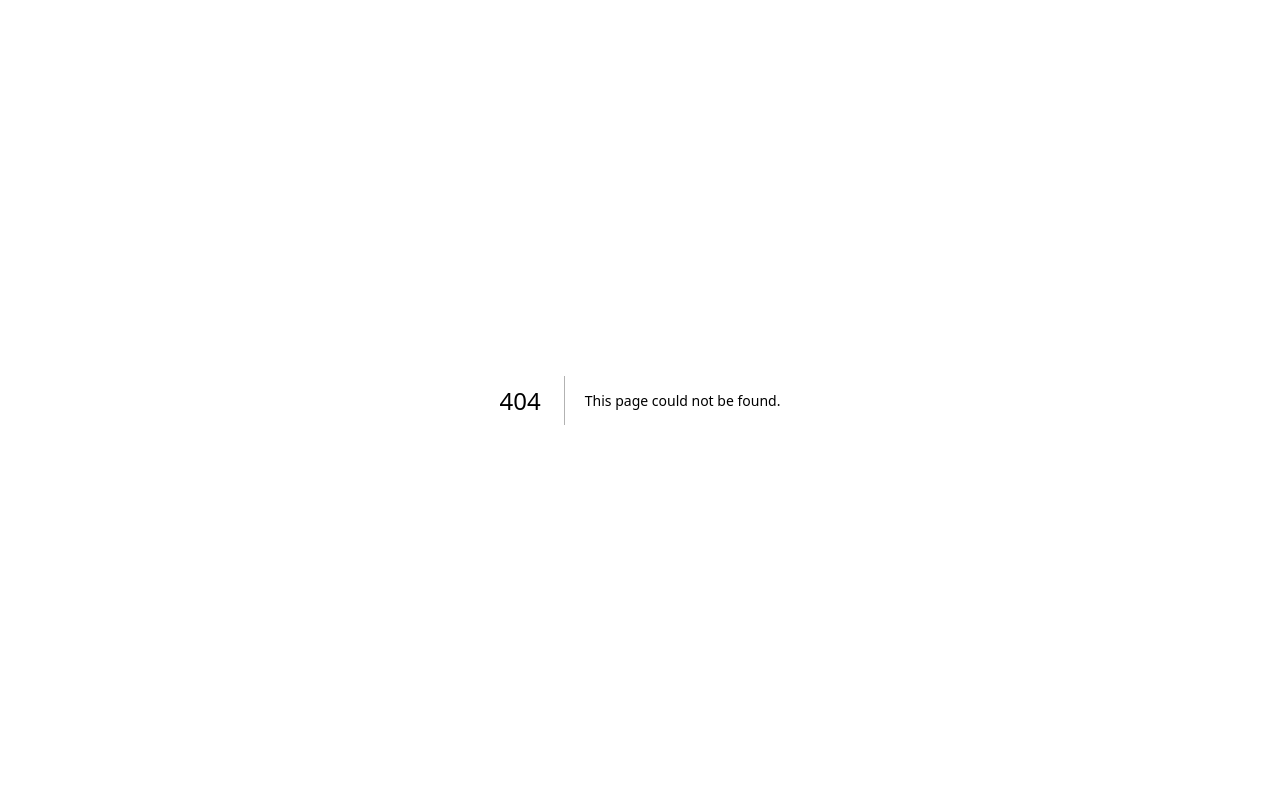
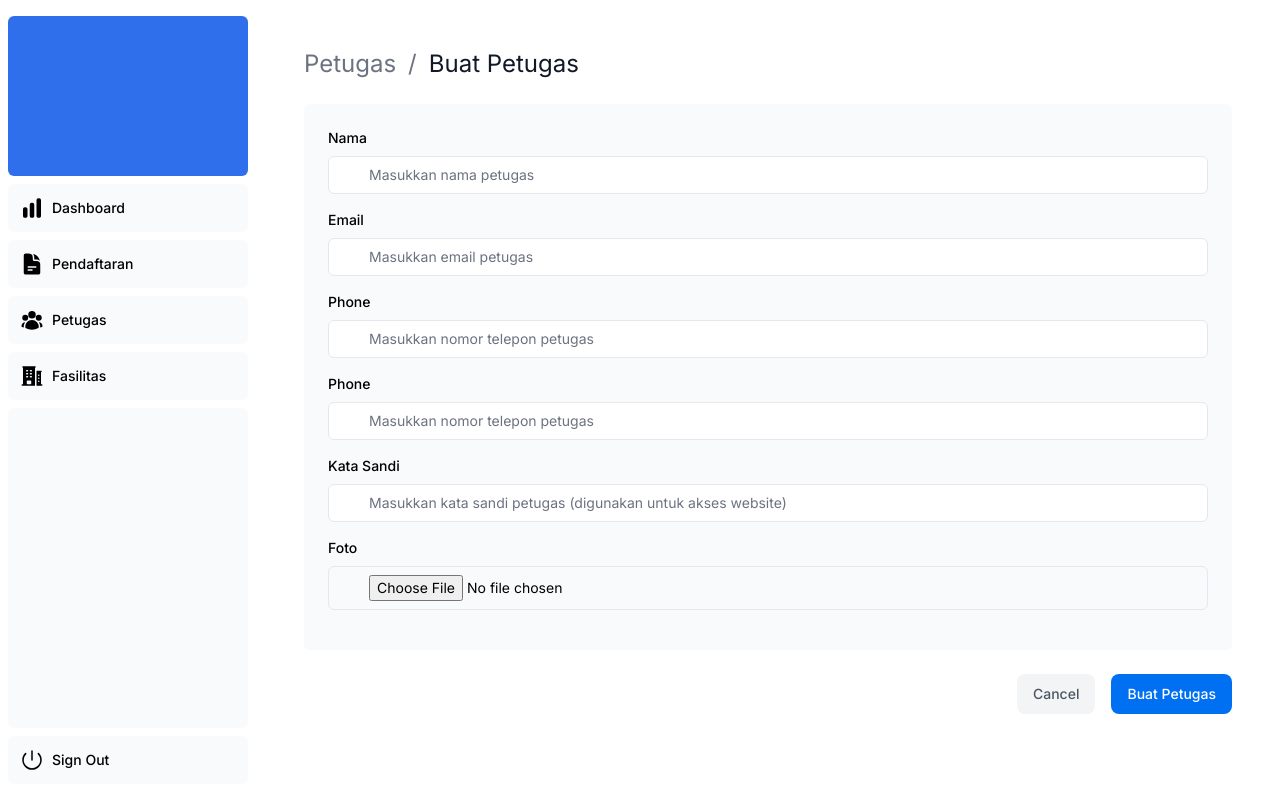
Before and after one commit to degresh/gina-tour-website, a Next.js app: page /admin/officer/create in a window 1280 px wide. Before the commit this address had no page. Built offline with nearby package versions, Linux system fonts and the light colour scheme.

Commit message:
add create officer form

```diff
--- /dev/null
+++ b/app/admin/officer/create/page.tsx
@@ -0,0 +1,20 @@
+import Form from "@/app/ui/admin/officer/create-form";
+import Breadcrumbs from "@/app/ui/breadcrumbs";
+
+export default async function Page() {
+  return (
+    <main>
+      <Breadcrumbs
+        breadcrumbs={[
+          { label: 'Petugas', href: '/admin/officer' },
+          {
+            label: 'Buat Petugas',
+            href: '/admin/officer/create',
+            active: true,
+          },
+        ]}
+      />
+      <Form />
+    </main>
+  );
+}
--- /dev/null
+++ b/app/ui/admin/officer/create-form.tsx
@@ -0,0 +1,135 @@
+'use client';
+
+import { Button } from "@/app/ui/button";
+import Link from "next/link";
+import React from "react";
+
+export default function Form() {
+  const [isVisible, setIsVisible] = React.useState(false);
+  const toggleVisibility = () => setIsVisible(!isVisible);
+
+ return (
+   <form>
+     <div className="rounded-md bg-gray-50 p-4 md:p-6">
+
+       {/* Officer Name */}
+       <div className="mb-4">
+         <label htmlFor="name" className="mb-2 block text-sm font-medium">
+           Nama
+         </label>
+         <div className="relative mt-2 rounded-md">
+           <div className="relative">
+             <input
+               id="name"
+               name="name"
+               type="text"
+               placeholder="Masukkan nama petugas"
+               className="peer block w-full rounded-md border border-gray-200 py-2 pl-10 text-sm outline-2 placeholder:text-gray-500"
+             />
+           </div>
+         </div>
+       </div>
+
+       {/* Officer Email */}
+       <div className="mb-4">
+         <label htmlFor="email" className="mb-2 block text-sm font-medium">
+           Email
+         </label>
+         <div className="relative mt-2 rounded-md">
+           <div className="relative">
+             <input
+               id="email"
+               name="email"
+               type="email"
+               placeholder="Masukkan email petugas"
+               className="peer block w-full rounded-md border border-gray-200 py-2 pl-10 text-sm outline-2 placeholder:text-gray-500"
+             />
+           </div>
+         </div>
+       </div>
+
+       {/* Officer Phone */}
+       <div className="mb-4">
+         <label htmlFor="phone" className="mb-2 block text-sm font-medium">
+           Phone
+         </label>
+         <div className="relative mt-2 rounded-md">
+           <div className="relative">
+             <input
+               id="phone"
+               name="phone"
+               type="phone"
+               placeholder="Masukkan nomor telepon petugas"
+               className="peer block w-full rounded-md border border-gray-200 py-2 pl-10 text-sm outline-2 placeholder:text-gray-500"
+             />
+           </div>
+         </div>
+       </div>
+
+       {/* Officer Phone */}
+       <div className="mb-4">
+         <label htmlFor="phone" className="mb-2 block text-sm font-medium">
+           Phone
+         </label>
+         <div className="relative mt-2 rounded-md">
+           <div className="relative">
+             <input
+               id="phone"
+               name="phone"
+               type="phone"
+               placeholder="Masukkan nomor telepon petugas"
+               className="peer block w-full rounded-md border border-gray-200 py-2 pl-10 text-sm outline-2 placeholder:text-gray-500"
+             />
+           </div>
+         </div>
+       </div>
+
+       {/* Officer Password */}
+       <div className="mb-4">
+         <label htmlFor="password" className="mb-2 block text-sm font-medium">
+           Kata Sandi
+         </label>
+         <div className="relative mt-2 rounded-md">
+           <div className="relative">
+             <input
+               id="password"
+               name="password"
+               placeholder="Masukkan kata sandi petugas (digunakan untuk akses website)"
+               className="peer block w-full rounded-md border border-gray-200 py-2 pl-10 text-sm outline-2 placeholder:text-gray-500"
+               type={isVisible ? "text" : "password"}
+             />
+           </div>
+         </div>
+       </div>
+
+       {/* Officer Photo */}
+       <div className="mb-4">
+         <label htmlFor="photo" className="mb-2 block text-sm font-medium">
+           Foto
+         </label>
+         <div className="relative mt-2 rounded-md">
+           <div className="relative">
+             <input
+               id="photo"
+               name="photo"
+               type="file"
+               placeholder="Masukkan gambar (untuk profile petugas)"
+               className="peer block w-full rounded-md border border-gray-200 py-2 pl-10 text-sm outline-2 placeholder:text-gray-500"
+               alt="gambar petugas"
+             />
+           </div>
+         </div>
+       </div>
+     </div>
+     <div className="mt-6 flex justify-end gap-4">
+       <Link
+         href="/admin/officer"
+         className="flex h-10 items-center rounded-lg bg-gray-100 px-4 text-sm font-medium text-gray-600 transition-colors hover:bg-gray-200"
+       >
+         Cancel
+       </Link>
+       <Button type="submit">Buat Petugas</Button>
+     </div>
+   </form>
+ )
+}
--- /dev/null
+++ b/app/ui/breadcrumbs.tsx
@@ -0,0 +1,35 @@
+import clsx from "clsx";
+import Link from "next/link";
+
+interface Breadcrumb {
+  label: string;
+  href: string;
+  active?: boolean;
+}
+
+export default function Breadcrumbs({
+                                      breadcrumbs,
+                                    }: {
+  breadcrumbs: Breadcrumb[];
+}) {
+  return (
+    <nav aria-label="Breadcrumb" className="mb-6 block">
+      <ol className={clsx('flex text-xl md:text-2xl')}>
+        {breadcrumbs.map((breadcrumb, index) => (
+          <li
+            key={breadcrumb.href}
+            aria-current={breadcrumb.active}
+            className={clsx(
+              breadcrumb.active ? 'text-gray-900' : 'text-gray-500',
+            )}
+          >
+            <Link href={breadcrumb.href}>{breadcrumb.label}</Link>
+            {index < breadcrumbs.length - 1 ? (
+              <span className="mx-3 inline-block">/</span>
+            ) : null}
+          </li>
+        ))}
+      </ol>
+    </nav>
+  );
+}
--- /dev/null
+++ b/app/ui/button.tsx
@@ -0,0 +1,19 @@
+import clsx from "clsx";
+
+interface ButtonProps extends React.ButtonHTMLAttributes<HTMLButtonElement> {
+  children: React.ReactNode;
+}
+
+export function Button({children, className, ...rest}: ButtonProps) {
+  return (
+    <button
+      {...rest}
+      className={clsx(
+        'flex h-10 items-center rounded-lg bg-blue-500 px-4 text-sm font-medium text-white transition-colors hover:bg-blue-400 focus-visible:outline focus-visible:outline-2 focus-visible:outline-offset-2 focus-visible:outline-blue-500 active:bg-blue-600 aria-disabled:cursor-not-allowed aria-disabled:opacity-50',
+        className,
+      )}
+    >
+      {children}
+    </button>
+  );
+}
--- a/package.json
+++ b/package.json
@@ -10,9 +10,11 @@
   },
   "dependencies": {
     "@heroicons/react": "^2.1.4",
+    "@nextui-org/react": "^2.4.6",
     "@tailwindcss/forms": "^0.5.7",
     "@vercel/postgres": "^0.8.0",
     "clsx": "^2.1.1",
+    "framer-motion": "^11.3.8",
     "next": "14.2.5",
     "react": "^18",
     "react-dom": "^18",
```
Also changed, not shown: 1 other file (tests, documents, lock files or other folders).
